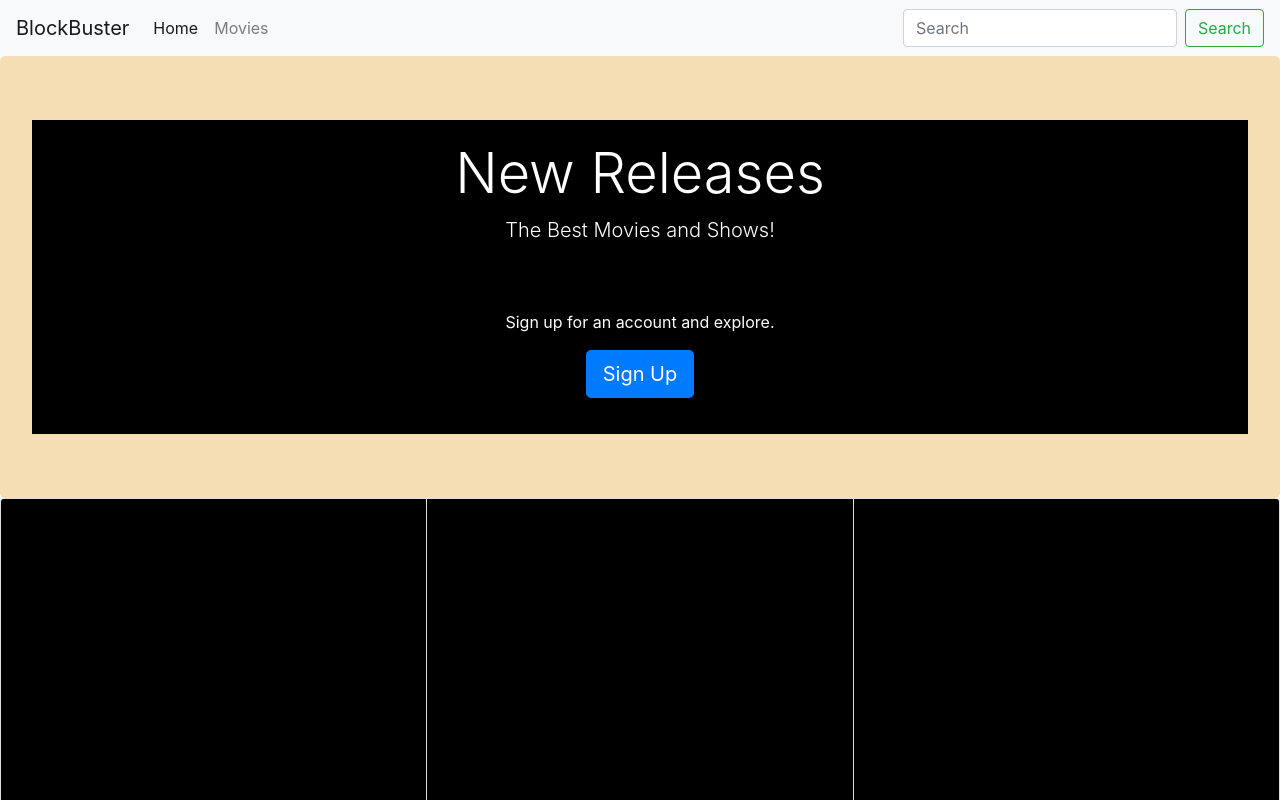
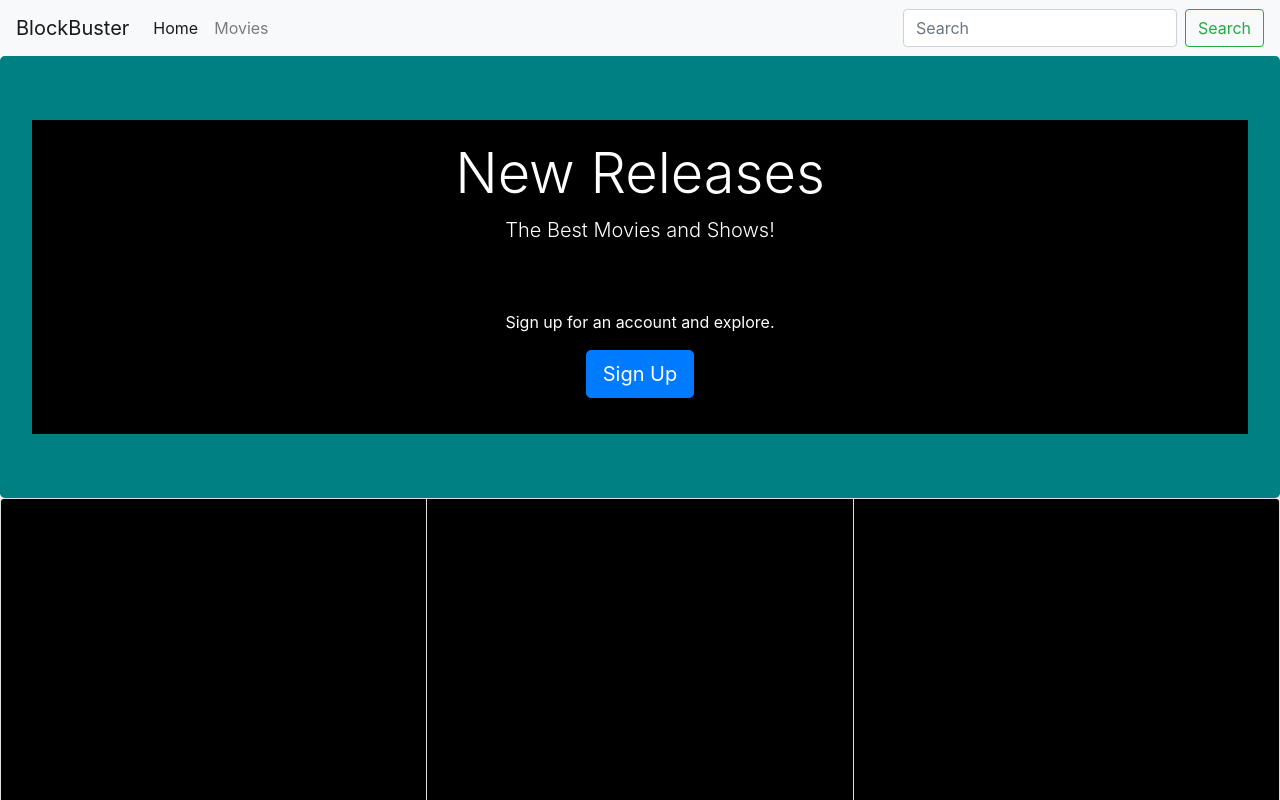
Before and after one commit to React2github/BlueBox_Movies, a React (Create React App) app: page / in a window 1280 px wide. Shown: the top 800 px of the page. Built offline with nearby package versions, Linux system fonts and the light colour scheme.

Commit message:
switched color on jumbotron

```diff
--- a/src/componets/style/main.css
+++ b/src/componets/style/main.css
@@ -1,5 +1,5 @@
 .jumbotron {
-    background-color: wheat;
+    background-color: teal;
     margin-bottom: 0;
 }
 
```
